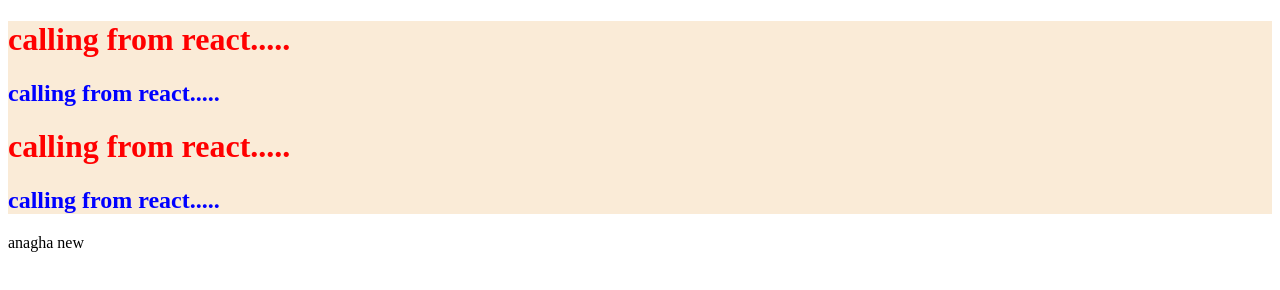
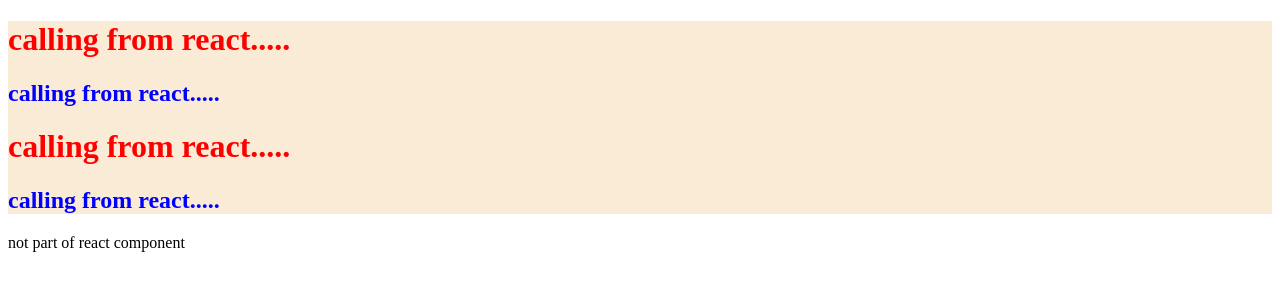
Before and after one commit to pallav1403/react-2.0, a website: page index.html in a window 1280 px wide. Drawn offline with nearby package versions, Linux system fonts and the light colour scheme.

Commit message:
First commit

```diff
--- a/index.html
+++ b/index.html
@@ -15,7 +15,7 @@
     <h1>pallav new</h1>
     <h1>pallav new</h1>
    </div>
-   <div>anagha new</div>
+   <div>not part of react component</div>
 
     <script
         crossorigin src="https://unpkg.com/react@18/umd/react.development.js">
```
Also changed, not shown: package.json (added, +19 -0 lines).
